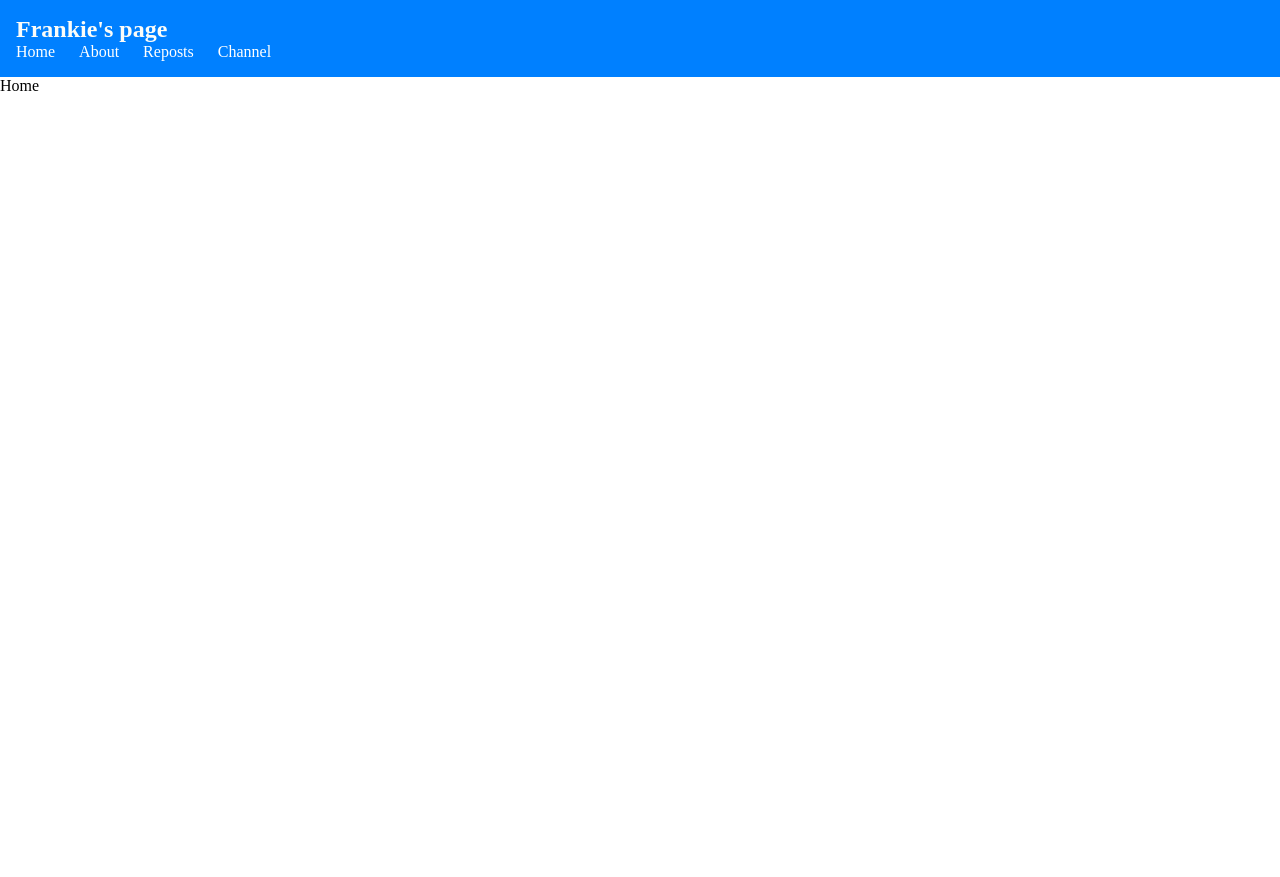
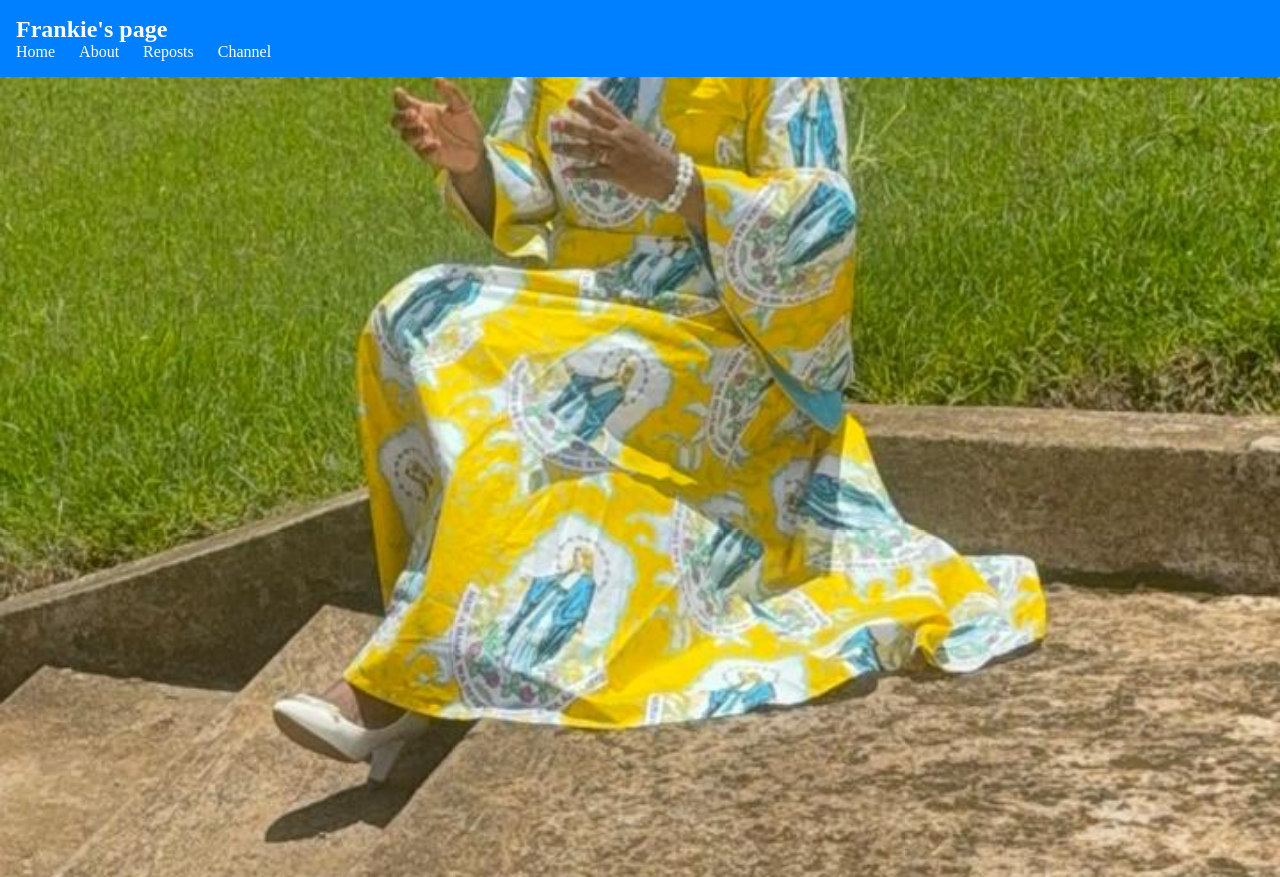
Before and after one commit to Cristinakamuthu/Frankie-s-day, a React (Create React App) app: page / in a window 1280 px wide. Before the commit the page ends 800 px from the top, so only its background shows below. Built offline with nearby package versions, Linux system fonts and the light colour scheme.

Commit message:
added the background image to the home page

```diff
--- a/src/components/About.jsx
+++ b/src/components/About.jsx
@@ -1,8 +1,13 @@
 import React from 'react'
+import Navbar from './Navbar'
 
 const About = () => {
   return (
-    <div>About</div>
+    <div>
+      <header>
+        <Navbar/>
+      </header>
+    </div>
   )
 }
 
--- a/src/components/Channel.jsx
+++ b/src/components/Channel.jsx
@@ -1,8 +1,10 @@
-import React from 'react'
+import Navbar from './Navbar'
 
 const Channel = () => {
   return (
-    <div>Channel</div>
+    <div><header>
+        <Navbar/>
+      </header></div>
   )
 }
 
--- a/src/components/Errorpage.jsx
+++ b/src/components/Errorpage.jsx
@@ -1,8 +1,12 @@
 import React from 'react'
+import Navbar from './Navbar'
+
 
 const Errorpage = () => {
   return (
-    <div>Errorpage</div>
+    <div><header>
+       <Navbar/>
+      </header></div>
   )
 }
 
--- a/src/components/Home.jsx
+++ b/src/components/Home.jsx
@@ -2,7 +2,9 @@ import React from 'react'
 
 const Home = () => {
   return (
-    <div>Home</div>
+    <div className='home-page'>
+
+    </div>
   )
 }
 
--- a/src/components/Videos.jsx
+++ b/src/components/Videos.jsx
@@ -4,7 +4,9 @@ import Navbar from './Navbar'
 const Videos = () => {
   return (
     <div>
-
+     <header>
+        <Navbar/>
+      </header>
     </div>
   )
 }
--- a/src/index.css
+++ b/src/index.css
@@ -68,3 +68,22 @@
     display: flex;
   }
 }
+.home-page{
+ height:100vh;
+ width: 100%;
+ background-image: url('/src/assests/Frankie-performing.jpeg');
+ background-size: cover;
+ background-position: center;
+ background-repeat: no-repeat;
+ display: flex;
+ justify-content: center;
+ align-items: center;
+ animation: fadeIn 2s ease-in forwards;
+  opacity: 0;
+
+}
+@keyframes fadeIn {
+  to {
+    opacity: 1;
+  }
+}
```
Also changed, not shown: src/assests/Frankie-performing.jpeg (added).
